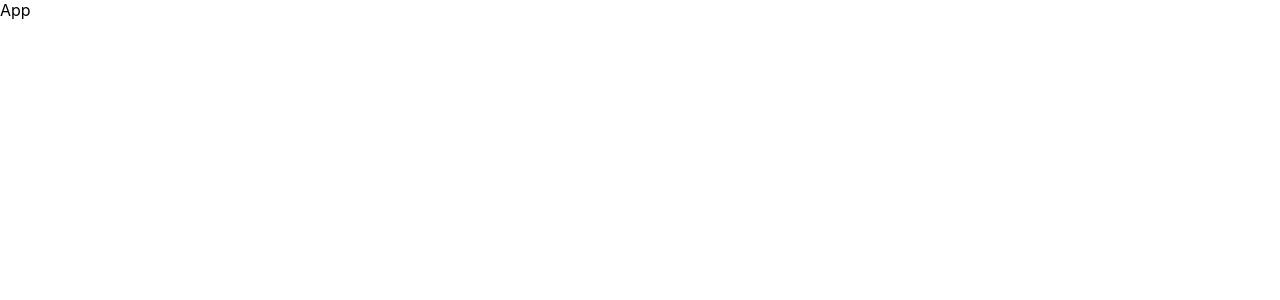
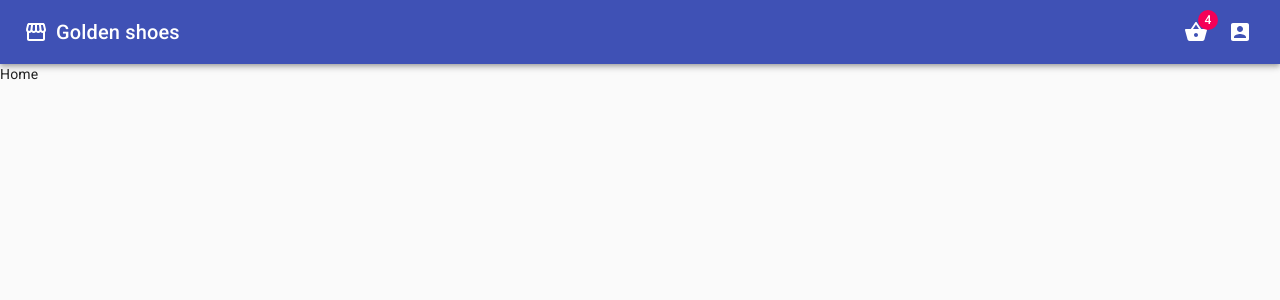
Before and after one commit to AightA/Golden-shoes-shop, a React (Create React App) app: page / in a window 1280 px wide. Shown: the top 300 px of the page. Built offline with nearby package versions, Linux system fonts and the light colour scheme.

Commit message:
added pages and navbar

```diff
--- a/src/App.js
+++ b/src/App.js
@@ -1,10 +1,20 @@
 import React from 'react';
+import CssBaseLine from '@material-ui/core/CssBaseline';
+import { BrowserRouter as Router, Switch, Route} from "react-router-dom";
+import NavBar from './components/NavBar';
+import Home from './pages/Home';
 
-function App() {
+const App = () => {
   return (
-    <div>
-      App
-    </div>
+  <Router>
+    <CssBaseLine/>
+    <NavBar/>
+    <Switch>
+      <Route path="/">
+       <Home />
+      </Route>
+    </Switch>
+  </Router>
   )
 }
 
--- /dev/null
+++ b/src/components/NavBar.js
@@ -0,0 +1,42 @@
+import React from 'react';
+import { makeStyles } from '@material-ui/core/styles';
+import AppBar from '@material-ui/core/AppBar';
+import Toolbar from '@material-ui/core/Toolbar';
+import Badge from '@material-ui/core/Badge';
+import Typography from '@material-ui/core/Typography';
+import StorefrontIcon from '@material-ui/icons/Storefront';
+import ShoppingBasketIcon from '@material-ui/icons/ShoppingBasket';
+import AccountBoxIcon from '@material-ui/icons/AccountBox';
+
+const useClassStyles = makeStyles(() => ({
+    headingTitle: {
+        flex:1,
+        marginLeft: 8,
+    },
+    navTitle1: {
+        marginRight: 20,
+    },
+    navTitle2: {
+        marginRight: 4,
+    }
+}));
+const NavBar = () => {
+    const styleClasses = useClassStyles();
+    return (
+    <AppBar position="static">
+    <Toolbar>
+      <StorefrontIcon />
+      <Typography variant="h6" className={styleClasses.headingTitle}>Golden shoes</Typography>
+      <Badge badgeContent={4} color="secondary" className={styleClasses.navTitle1}>
+      <ShoppingBasketIcon/>
+      </Badge>
+      <AccountBoxIcon variant="h6" className={styleClasses.navTitle2}/>
+      {/* <Typography > Account </Typography> */}
+    </Toolbar>
+  </AppBar>
+    )
+}
+
+
+
+export default NavBar;
--- /dev/null
+++ b/src/pages/Home.js
@@ -0,0 +1,13 @@
+import React from 'react';
+
+
+const  Home = () => {
+    return (
+        <div>
+            Home
+        </div>
+    )
+}
+
+
+export default Home
```
